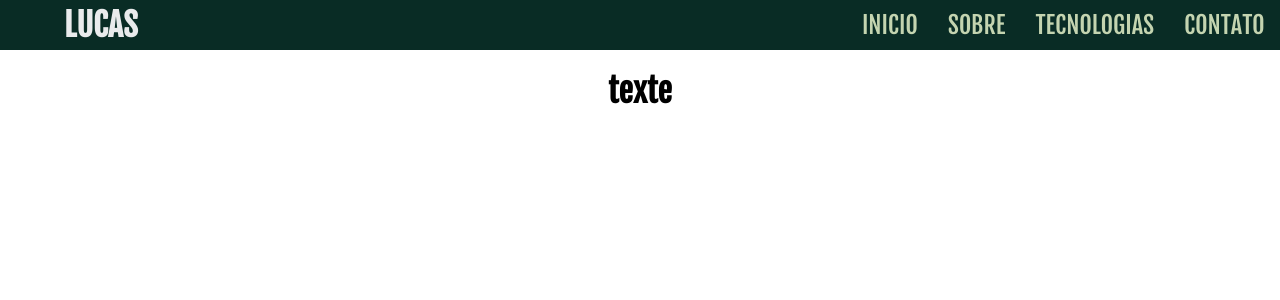
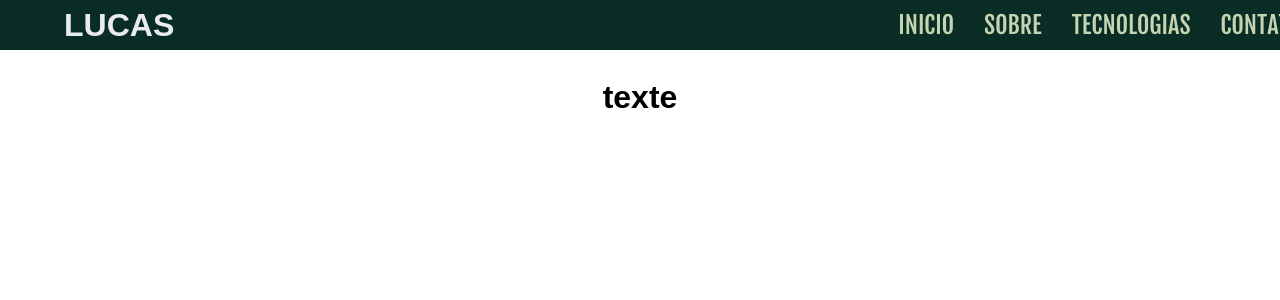
Before and after one commit to lucasccgomes/portfolio-lucas, a React (Vite) app: page / in a window 1280 px wide. Shown: the top 300 px of the page. Built offline with nearby package versions, Linux system fonts and the light colour scheme.

Commit message:
chore(app): update Font Family

```diff
--- a/src/App.css
+++ b/src/App.css
@@ -15,7 +15,7 @@
 }
 
 *{
-  font-family: 'FjallaOne';
+  font-family: sans-serif;
 }
 
 #root {
@@ -23,7 +23,7 @@
   margin: auto;
   width: 100%;
   margin-top: 0px;
-  padding-top: 42px;
+  padding-top: 50px;
 }
 
 
```
